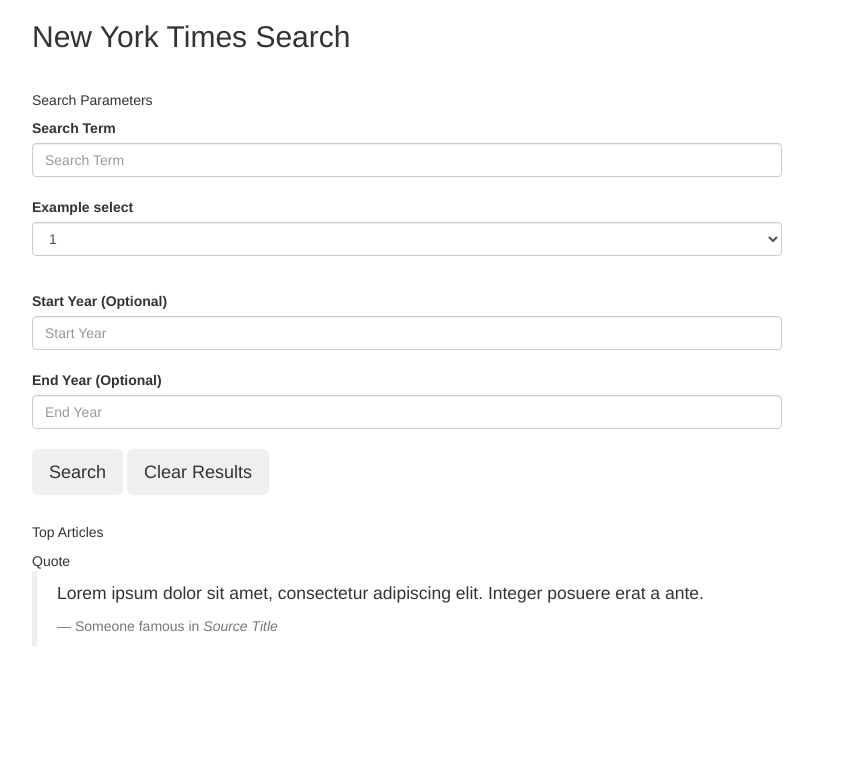
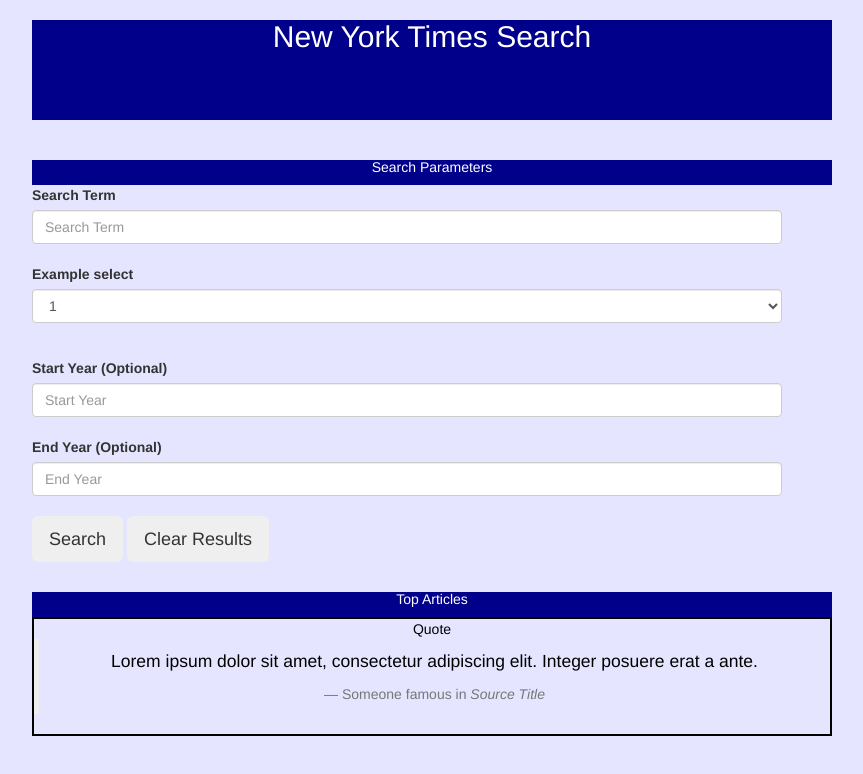
Before and after one commit to XD3V/teampj, a plain HTML site: page index.html in a window 1280 px wide. Shown: the whole page, without its empty margins (233-1096 px from the left). Drawn offline with nearby package versions, Linux system fonts and the light colour scheme.

Commit message:
new and improve

```diff
--- a/app.js
+++ b/app.js
@@ -20,7 +20,7 @@ function displayNewsInfo() {
             console.log("by: " + docs[docIndex].web_)
 
         }
-console.log("----------------------------------------------------------------------------------------------------------------------" )
+        console.log("----------------------------------------------------------------------------------------------------------------------");
         var pHeadline = $("<p>").text("Headline: " + docs[docIndex].headline.main);
 
         newsDiv.append(pHeadline);
@@ -29,7 +29,7 @@ console.log("-------------------------------------------------------------------
 
 };
 
-    $("#search").click(displayNewsInfo)
+$("#search").click(displayNewsInfo)
 
 
 // displayNewsInfo();
--- a/index.html
+++ b/index.html
@@ -8,7 +8,7 @@
    <script src="https://ajax.googleapis.com/ajax/libs/jquery/3.2.0/jquery.min.js"></script>
    <script src="https://maxcdn.bootstrapcdn.com/bootstrap/3.3.7/js/bootstrap.min.js"></script>
    <!-- custom styles -->
-   <link rel="stylesheet" type="text/css" href="styles.css">
+   <link rel="stylesheet" type="text/css" href="style.css">
    <title>NYT Search</title>
 </head>
 <body class="background-color">
@@ -46,7 +46,7 @@
                <label for="exampleFormControlSelect1">End Year (Optional)</label>
                <input class="form-control form-control-sm" type="text" placeholder="End Year">
                <br>
-               <button type="button" class="btn btn-secondary btn-lg">Search</button>
+               <button type="button" id="search" class="btn btn-secondary btn-lg">Search</button>
                <button type="button" class="btn btn-secondary btn-lg">Clear Results</button>
            </div>
            <div class="col-sm-2"></div>
@@ -63,7 +63,7 @@
                        </div>
                        <div class="card-body border border-primary">
                            <blockquote class="blockquote mb-0">
-                               <p>
+                               <p class="news">
                                    Lorem ipsum dolor sit amet, consectetur adipiscing elit. Integer posuere erat a ante.
                                </p>
                                <footer class="blockquote-footer">Someone famous in <cite title="Source Title">Source
@@ -72,8 +72,11 @@
                        </div>
                    </div>
 
-<div class="col-sm-2"></div>
+<div class="col-sm-2">
+
+</div>
                </div>
            </div>
+<script src="app.js"></script>
 </body>
 </html>
--- a/style.css
+++ b/style.css
@@ -0,0 +1,26 @@
+.nytimage {
+    background-color: darkblue;
+    height: 100px;
+    width: 800px;
+    color: white;
+    text-align: center;
+ }
+ .box {
+    height: 100%;
+    width: 100%;
+    background-color: black;
+ }
+ .sepa {
+    height: 25px;
+    width: 800px;
+    background-color: darkblue;
+    color: white;
+    text-align: center;
+ }
+ .card {
+    border: 2px solid black;
+    color: black;
+ }
+ .background-color {
+    background-color:rgba(0,0,255,0.1);
+ }
```
